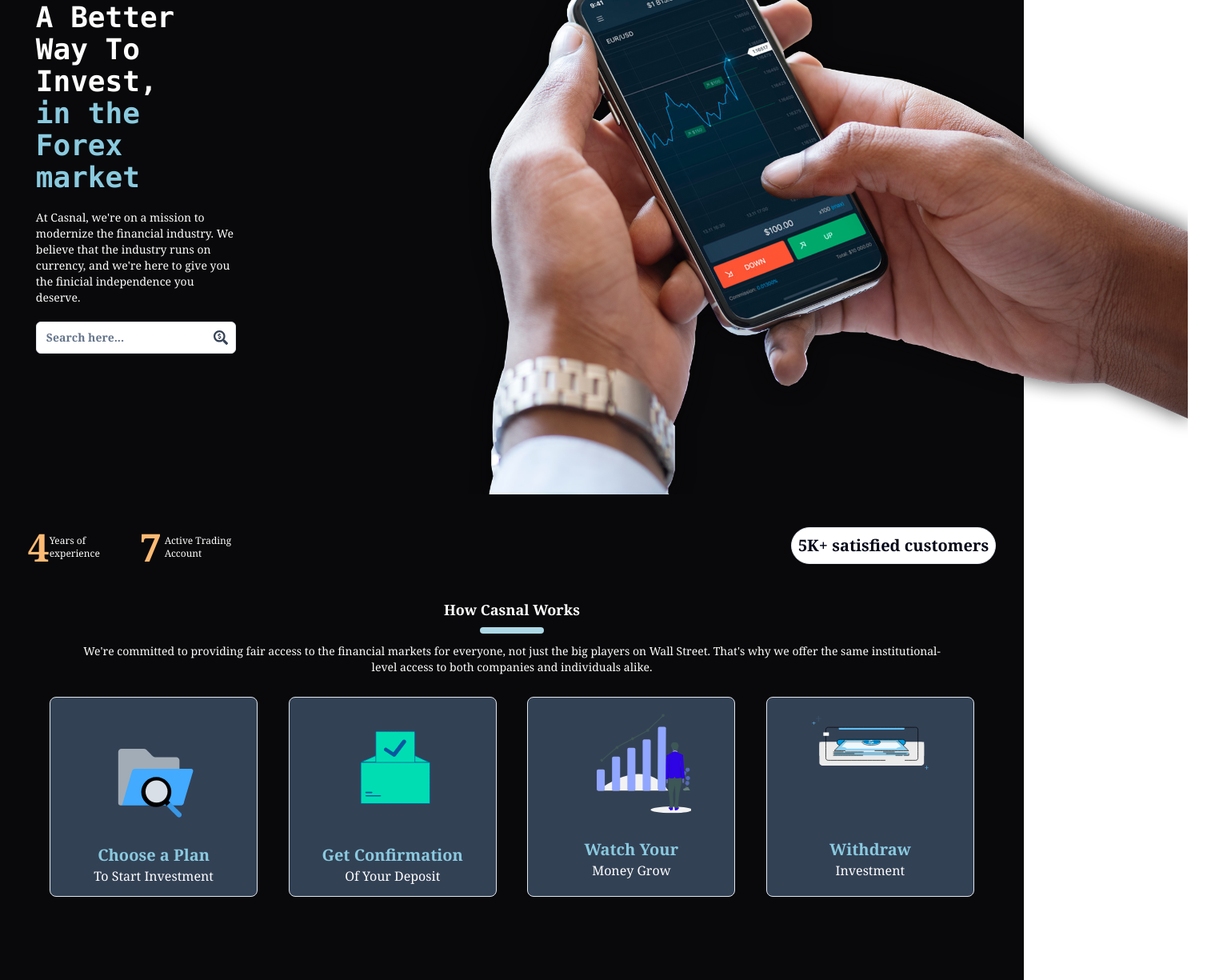
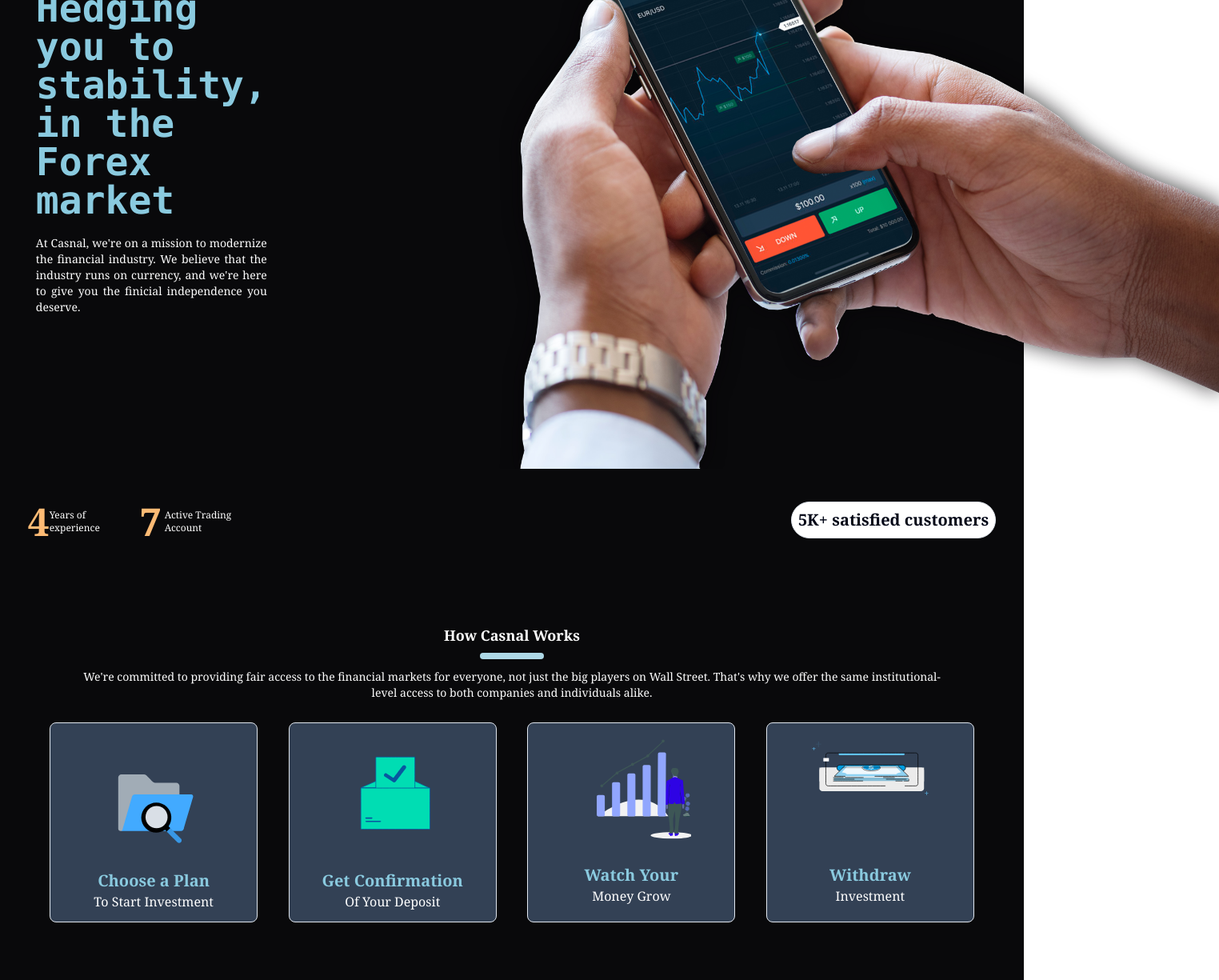
Before and after one commit to nathjoeetim/Cosfe.fx, a Next.js app: page / in a window 1280 px wide. Shown: the part 340-1565 px from the top of the page at 80% size, 1524 px wide, since content can reach past the window. Built offline with nearby package versions, Linux system fonts and the light colour scheme.

Commit message:
added blog conponent

```diff
--- /dev/null
+++ b/src/app/fotrex_market/forex_blogs.tsx
@@ -0,0 +1,18 @@
+import CustomCard from "@/components/custom_card";
+
+function ForexBlogComponent() {
+  return (
+    <div className="flex flex-col gap-5 w-full p-5 mt-10">
+      <p className="text-left text-4xl">Forex Blog</p>
+      <div className="flex flex-row gap-5 overflow-x-scroll pb-14">
+        <CustomCard />
+        <CustomCard />
+        <CustomCard />
+        <CustomCard />
+        <CustomCard />
+      </div>
+    </div>
+  );
+}
+
+export default ForexBlogComponent;
--- a/src/app/fotrex_market/page.tsx
+++ b/src/app/fotrex_market/page.tsx
@@ -1,9 +1,11 @@
 import IntroToForexMarket from "@/components/intro-fx";
+import ForexBlogComponent from "./forex_blogs";
 
 function ForexExchangePage() {
   return (
     <main className="flex flex-col gap-5 mt-9 text-xl text-slate-300">
       <IntroToForexMarket />
+      {/* <ForexBlogComponent /> */}
     </main>
   );
 }
--- a/src/app/page.tsx
+++ b/src/app/page.tsx
@@ -17,22 +17,22 @@
   return (
     <div className="flex flex-col mx-auto w-[97%] p-1 bg-transparent">
       <WhatNew className="flex flex-row items-center justify-start gap-1">
-        <span className="rounded-full bg-indigo-600/10 px-3 py-1 text-sm font-semibold leading-6 text-white ring-1 ring-inset ring-yellow w-[110px] flex flex-row items-center justify-center ">
+        {/* <span className="rounded-full bg-indigo-600/10 px-3 py-1 text-sm font-semibold leading-6 text-white ring-1 ring-inset ring-yellow w-[110px] flex flex-row items-center justify-center ">
           What&apos;s New
-        </span>
+        </span> */}
         {/* <HoverDiv className=" gap-3 rounded-md font-medium text-sm">
           S3 files included in all our plans{" "}
           <MdOutlineKeyboardArrowRight size={20} color="gold" />
         </HoverDiv> */}
       </WhatNew>
       {/*  */}
-      <TopCard className="w-full p-5 flex flex-row ">
-        <div className="flex flex-col gap-5 flex-1 font-bold text-white ">
-          <span className="text-4xl font-mono ">
-            A Better Way To Invest, <br />
+      <TopCard className="w-full px-5 flex flex-row ">
+        <div className="flex flex-col gap-5 flex-1 font-bold text-[#8acadf] ">
+          <span className="text-5xl font-mono ">
+            Hedging you to stability, <br />
             <CustomText> in the Forex market </CustomText>
           </span>
-          <span className="font-normal text-sm">
+          <span className="font-normal text-sm text-justify max-w-[500px] text-white">
             At Casnal, we&apos;re on a mission to modernize the financial
             industry. We believe that the industry runs on currency, and
             we&apos;re here to give you the finicial independence you deserve.
@@ -41,7 +41,7 @@
             Invest and earn with Up to <CustomText> 2.5% - 5.0% </CustomText>
             daily profit
           </span> */}
-          <div className="flex flex-col w-[250px] relative search-input">
+          {/* <div className="flex flex-col w-[250px] relative search-input">
             <Input
               type="text"
               placeholder="Search here..."
@@ -50,7 +50,7 @@
             <AnimatedBackgroundDiv className=" flex-row absolute top-1/2 right-[-10px] items-center justify-center transform h-full flex -translate-y-1/2 cursor-pointer bg-gold z-10 p-5 text-base text-slate-700">
               <FaSearchDollar size={18} className="" />
             </AnimatedBackgroundDiv>
-          </div>
+          </div> */}
         </div>
         <Image
           src={traderHande.src}
--- /dev/null
+++ b/src/components/custom_card.tsx
@@ -0,0 +1,26 @@
+function CustomCard() {
+  return (
+    <div className="flex flex-col gap-5 shadow-md border min-w-[330px] rounded-lg cursor-pointer shadow-slate-500">
+      <div className=" w-full h-[180px] bg-slate-500 rounded-t-lg">
+        {/* image  */}
+      </div>
+      <div className="flex flex-col gap-5 p-2">
+        <h3 className="text-1xl font-bold">Blog Tittle</h3>
+        <p className="text-justify text-sm font-sans">
+          Lorem ipsum dolor sit amet consectetur adipisicing elit. Vel possimus
+          sunt aspernatur, suscipit ullam, ea minus aliquam reprehenderit illo
+          odit, ab repellendus nulla vitae illum enim pariatur debitis
+          molestias! Ab.
+        </p>
+        <div className="flex flex-row items-start">
+          <span className="text-justify text-sm font-sans underline text-blue-900">
+            Read More
+          </span>
+          {/* arrow */}
+        </div>
+      </div>
+    </div>
+  );
+}
+
+export default CustomCard;
--- a/src/components/howWeWork.tsx
+++ b/src/components/howWeWork.tsx
@@ -31,7 +31,7 @@
   }, []);
 
   return (
-    <div className="flex flex-col gap-3 py-10 justify-center item-center W-[95%] mx-2">
+    <div className="flex flex-col gap-3 py-10 justify-center item-center W-[95%] mx-2 mt-16">
       <HeaderWrapper className="gap-2 ">
         <h5 className="flex flex-row text-white text-lg font-semibold gap-2">
           How Casnal Works
--- a/src/components/intro-fx.tsx
+++ b/src/components/intro-fx.tsx
@@ -77,7 +77,7 @@
           <span className="text-5xl text-yellow-300"> &quot;</span>
           <br /> — Unknown
         </span>
-        <div className="flex flex-col gap-5 w-full">
+        <div className="flex flex-col gap-5 w-full mt-11">
           <h3 className="font-serif text-2xl font-bold">
             what to know more ? contact us
           </h3>
@@ -85,7 +85,7 @@
             {/* icons */}
             <FaTelegram
               size={40}
-              color="blue"
+              color="white"
               className={`cursor-pointer ${
                 telegramHovered ? "opacity-100" : "opacity-50"
               }`}
@@ -97,7 +97,7 @@
             />
             <FaWhatsapp
               size={40}
-              color="blue"
+              color="white"
               className={`cursor-pointer ${
                 whatsappIsHovered ? "opacity-100" : "opacity-50"
               }`}
@@ -109,7 +109,7 @@
             />
             <FaXTwitter
               size={40}
-              color="blue"
+              color="white"
               className={`cursor-pointer ${
                 twitterHovered ? "opacity-100" : "opacity-50"
               }`}
--- a/src/components/sideBar.tsx
+++ b/src/components/sideBar.tsx
@@ -41,7 +41,7 @@
             </SheetTitle>
             <SheetDescription className="w-full flex flex-col justify-center items-center">
               <span className="text-lg mb-3 w-[90%] text-center">
-                A Better Way To Invest, <br />
+                Hedging you to stability, <br />
                 <CustomText> in Forex </CustomText>
               </span>
             </SheetDescription>
```
